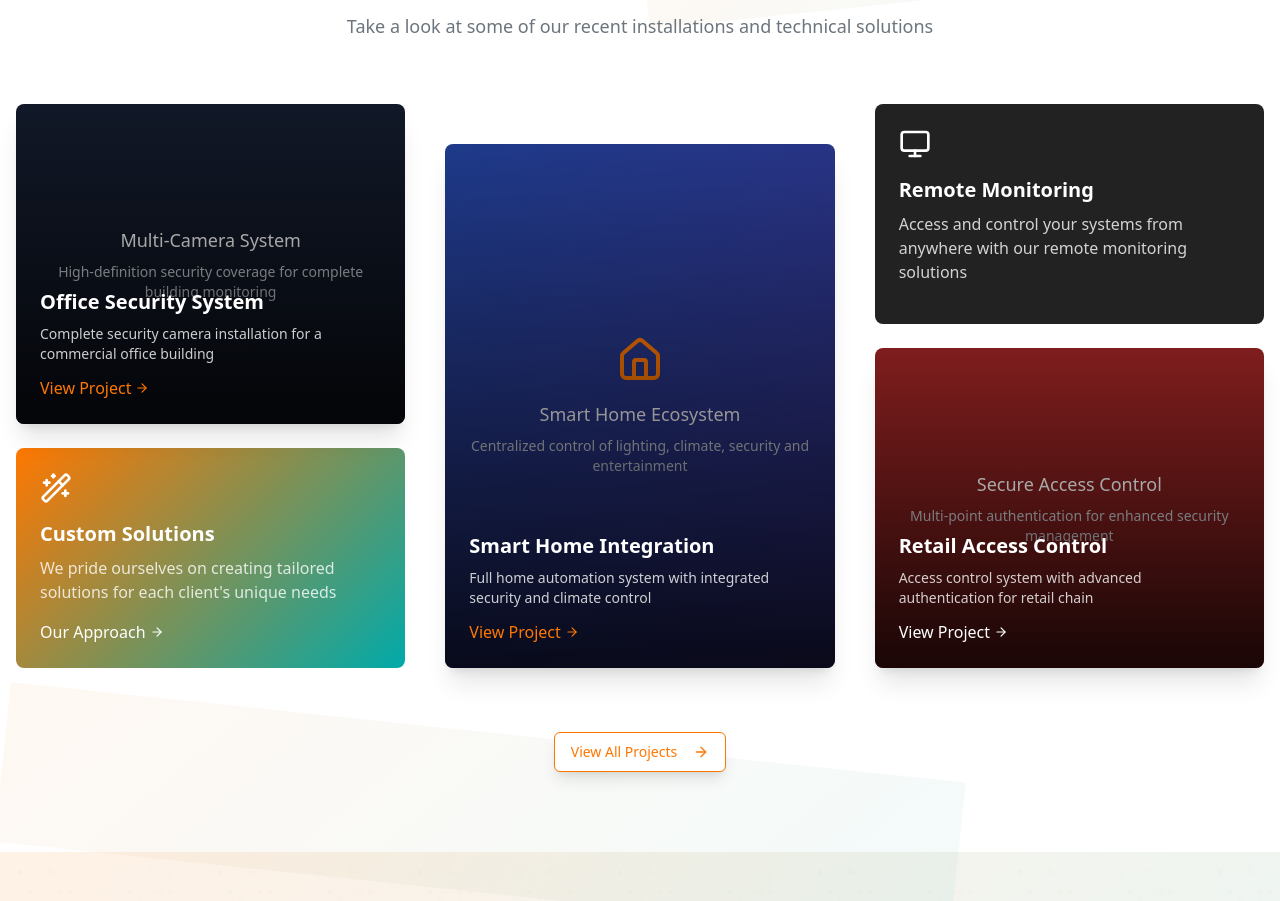
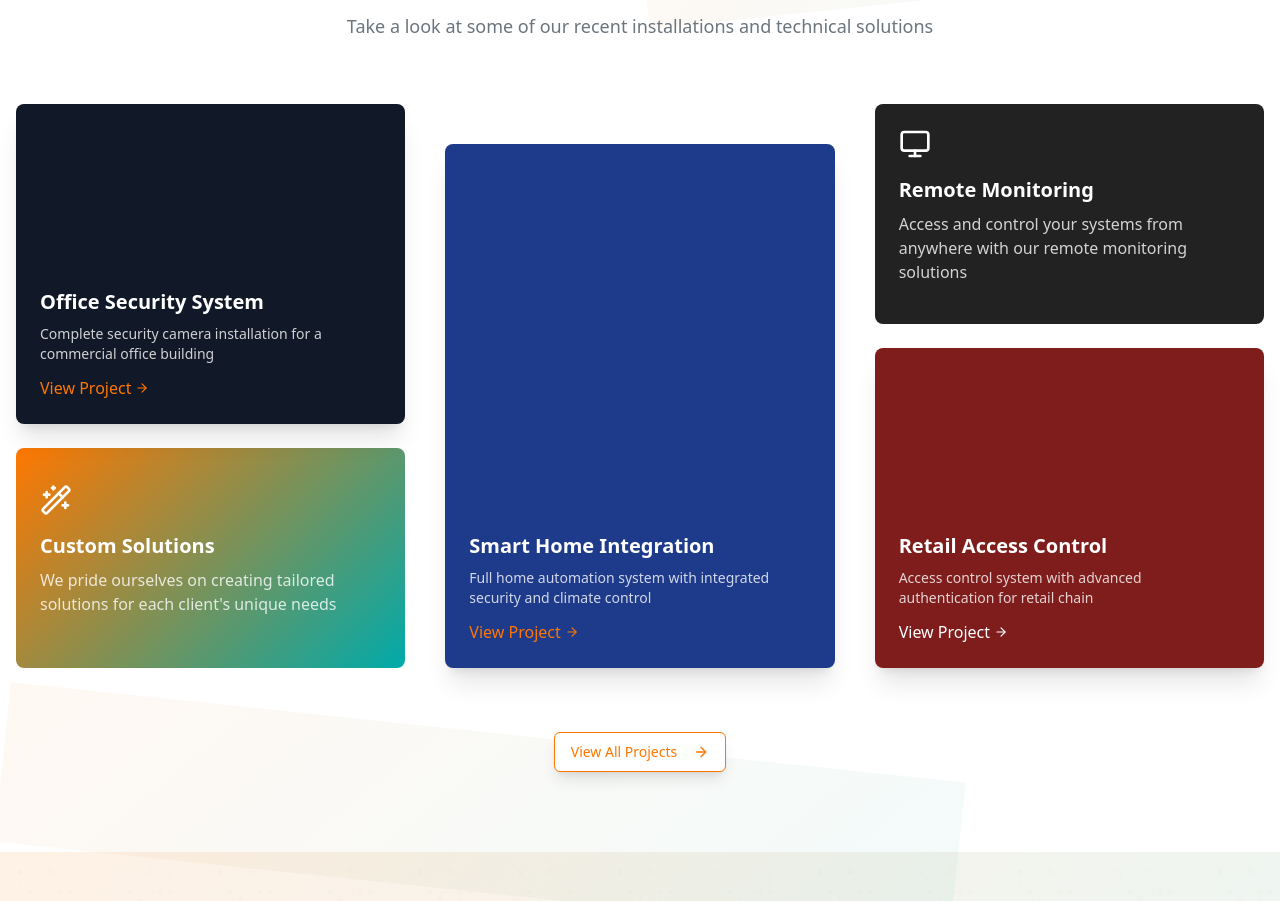
Before and after one commit to Kingtilon1/LGT, a React (Vite) app: page / in a window 1280 px wide. Shown: the part 2656-3557 px from the top of the page. Built offline with nearby package versions, Linux system fonts and the light colour scheme.

Commit message:
Remove project card background images
Removed background images from project cards in the projects section.

```diff
--- a/src/pages/HomePage.tsx
+++ b/src/pages/HomePage.tsx
@@ -240,7 +240,7 @@ const HomePage: React.FC = () => {
         </div>
       </section>
 
-      {/* Projects Showcase - Diagonal sections */}
+      {/* Projects Showcase - Simplified project cards */}
       <section className="py-20 bg-white relative">
         <div className="absolute top-0 left-0 right-0 h-20 bg-gradient-to-b from-gray-50 to-transparent"></div>
         <div className="absolute -top-10 right-0 w-1/2 h-40 bg-gradient-orange-blue opacity-5 transform -rotate-6"></div>
@@ -269,12 +269,8 @@ const HomePage: React.FC = () => {
               className="col-span-1 flex flex-col"
             >
               <div className="rounded-lg overflow-hidden shadow-xl group h-64 md:h-80 relative mb-6">
-                <div className="h-full w-full flex flex-col items-center justify-center p-6 text-white bg-gray-900 transition-transform group-hover:scale-105 duration-500">
-                  <h4 className="text-lg font-medium mb-2">Multi-Camera System</h4>
-                  <p className="text-sm text-center text-gray-300">High-definition security coverage for complete building monitoring</p>
-                </div>
-                <div className="absolute inset-0 bg-gradient-to-t from-black/80 to-transparent flex items-end">
-                  <div className="p-6 text-white">
+                <div className="h-full w-full flex flex-col justify-end p-6 text-white bg-gray-900">
+                  <div>
                     <h3 className="text-xl font-semibold mb-2">Office Security System</h3>
                     <p className="text-white/80 text-sm mb-3">
                       Complete security camera installation for a commercial office building
@@ -299,13 +295,10 @@ const HomePage: React.FC = () => {
                 <p className="text-white/80 mb-4">
                   We pride ourselves on creating tailored solutions for each client's unique needs
                 </p>
-                <Link to="/services" className="text-white inline-flex items-center group font-medium hover:text-white/80">
-                  Our Approach
-                  <ArrowRight size={14} className="ml-1 group-hover:translate-x-1 transition-transform" />
-                </Link>
               </motion.div>
             </motion.div>
 
+            {/* Smart Home Integration Card */}
             <motion.div
               initial={{ opacity: 0, y: 30 }}
               whileInView={{ opacity: 1, y: 0 }}
@@ -314,13 +307,8 @@ const HomePage: React.FC = () => {
               className="col-span-1 md:mt-10"
             >
               <div className="rounded-lg overflow-hidden shadow-xl group h-full relative">
-                <div className="bg-gradient-to-br from-blue-900 to-indigo-900 h-full w-full flex flex-col items-center justify-center p-6 text-white transition-transform group-hover:scale-105 duration-500">
-                  <ServiceIcon name="home" size={48} className="mb-4 text-lgt-orange" />
-                  <h4 className="text-lg font-medium mb-2">Smart Home Ecosystem</h4>
-                  <p className="text-sm text-center text-gray-300">Centralized control of lighting, climate, security and entertainment</p>
-                </div>
-                <div className="absolute inset-0 bg-gradient-to-t from-black/80 to-transparent flex items-end">
-                  <div className="p-6 text-white">
+                <div className="h-full w-full flex flex-col justify-end p-6 text-white bg-blue-900">
+                  <div>
                     <h3 className="text-xl font-semibold mb-2">Smart Home Integration</h3>
                     <p className="text-white/80 text-sm mb-3">
                       Full home automation system with integrated security and climate control
@@ -356,12 +344,8 @@ const HomePage: React.FC = () => {
               </motion.div>
 
               <div className="rounded-lg overflow-hidden shadow-xl group h-64 md:h-80 relative">
-                <div className="h-full w-full flex flex-col items-center justify-center p-6 text-white bg-red-900 transition-transform group-hover:scale-105 duration-500">
-                  <h4 className="text-lg font-medium mb-2">Secure Access Control</h4>
-                  <p className="text-sm text-center text-gray-300">Multi-point authentication for enhanced security management</p>
-                </div>
-                <div className="absolute inset-0 bg-gradient-to-t from-black/80 to-transparent flex items-end">
-                  <div className="p-6 text-white">
+                <div className="h-full w-full flex flex-col justify-end p-6 text-white bg-red-900">
+                  <div>
                     <h3 className="text-xl font-semibold mb-2">Retail Access Control</h3>
                     <p className="text-white/80 text-sm mb-3">
                       Access control system with advanced authentication for retail chain
```
